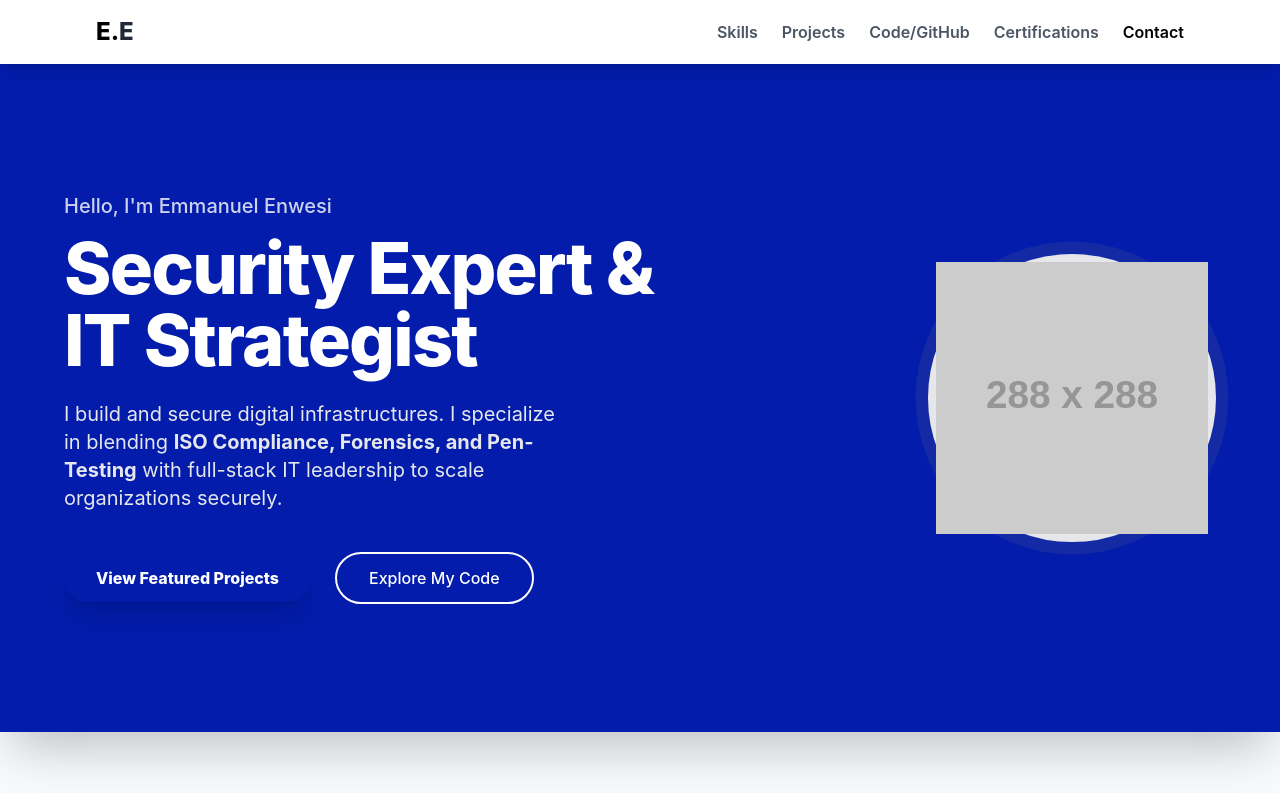
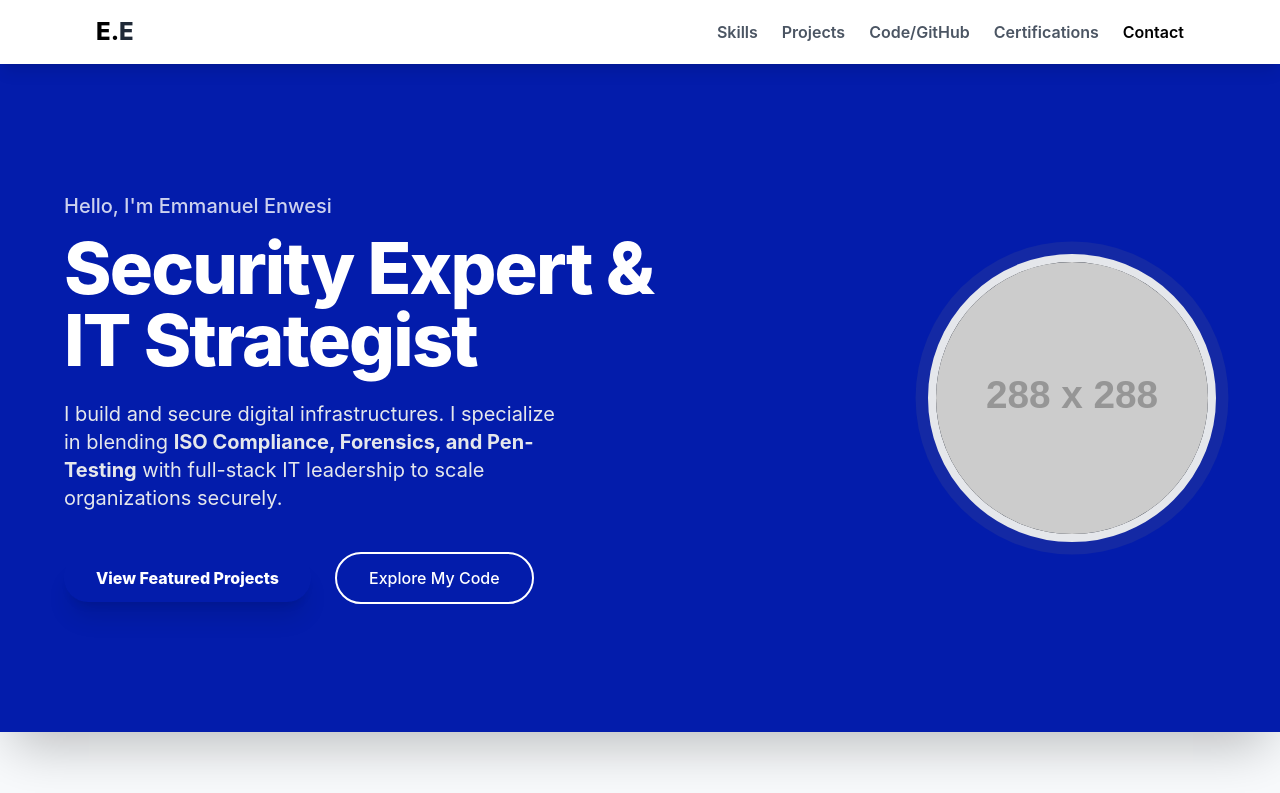
Before and after one commit to emmanuelenwesi/EmmanuelEnwesiPortfolio, a plain HTML site: page index.html in a window 1280 px wide. Shown: the top 793 px of the page. Drawn offline with nearby package versions, Linux system fonts and the light colour scheme; placeholder pictures from the web are drawn by us.

Commit message:
Update index.html

```diff
--- a/index.html
+++ b/index.html
@@ -120,8 +120,8 @@
                 <!-- Right: Photo Placeholder (Interactive) -->
                 <div class="md:w-2/5 flex justify-center md:justify-end">
                     <div class="w-72 h-72 bg-gray-900 border-8 border-highlight-yellow rounded-full flex items-center justify-center text-4xl font-black text-highlight-yellow shadow-xl avatar-placeholder">
-                        <!-- Placeholder for Professional Photo - Replace with your image link or base64 data -->
-                        <img src="photo.jpg" alt="Emmanuel Enwesi Professional Portrait"  class="w-full h-full object-cover"  onerror="this.onerror=null; this.src='https://placehold.co/288x288/4B5563/FFFFFF?text=Photo+Error';" >
+                        <!-- UPDATED: Added object-cover to ensure the image fills the circular container perfectly -->
+                        <img src="photo.jpg" alt="Emmanuel Enwesi Professional Portrait"  class="w-full h-full object-cover rounded-full"  onerror="this.onerror=null; this.src='https://placehold.co/288x288/4B5563/FFFFFF?text=Photo+Error';" >
                     </div>
                 </div>
             </div>
@@ -209,9 +209,9 @@
                     My GitHub is where you'll find proof of concept: various <span class="font-bold">cybersecurity scripts, forensic tools, and infrastructure automation apps</span> developed in Python, Bash, and JavaScript. These showcase my ability to move beyond theory into practical, deployable code.
                 </p>
                 <div class="flex flex-col sm:flex-row items-center justify-between gap-6">
-                    <!-- UPDATED BUTTON: Swapped colors to match highlight-yellow background and primary-blue text/icon -->
+                    <!-- BUTTON: background is highlight-yellow, text/icon is primary-blue -->
                     <a href="https://github.com/emmanuelenwesi" target="_blank" class="w-full sm:w-auto flex items-center justify-center px-8 py-4 border border-transparent text-base font-extrabold rounded-full shadow-lg text-primary-blue bg-highlight-yellow hover:bg-yellow-300 transform hover:scale-[1.02] transition duration-300">
-                        <!-- GitHub Icon (Now explicitly primary-blue) -->
+                        <!-- GitHub Icon (Primary Blue) -->
                         <svg class="w-6 h-6 mr-3 text-primary-blue" fill="currentColor" viewBox="0 0 24 24"><path d="M12 0c-6.626 0-12 5.373-12 12 0 5.373 3.438 9.927 8.207 11.506.6.111.828-.258.828-.574 0-.281-.01-1.026-.015-2.019-3.344.726-4.043-1.612-4.043-1.612-.546-1.385-1.332-1.751-1.332-1.751-1.085-.742.082-.727.082-.727 1.205.084 1.838 1.229 1.838 1.229 1.07 1.834 2.807 1.304 3.492.997.108-.775.419-1.304.762-1.602-2.665-.304-5.467-1.334-5.467-5.931 0-1.31.467-2.383 1.229-3.22-.124-.303-.531-1.523.116-3.176 0 0 1.002-.323 3.284 1.225 1.002-.276 2.064-.414 3.126-.419 1.062.005 2.124.143 3.126.419 2.282-1.548 3.284-1.225 3.284-1.225.647 1.653.24 2.873.116 3.176.763.837 1.229 1.91 1.229 3.22 0 4.58-2.805 5.62-5.478 5.92-.43.372-.816 1.109-.816 2.23 0 1.613.001 2.919.001 3.327 0 .318.225.688.834.576c4.766-1.577 8.2-6.131 8.2-11.506 0-6.627-5.373-12-12-12z"/></svg>
                         VIEW ALL REPOSITORIES
                     </a>
```
